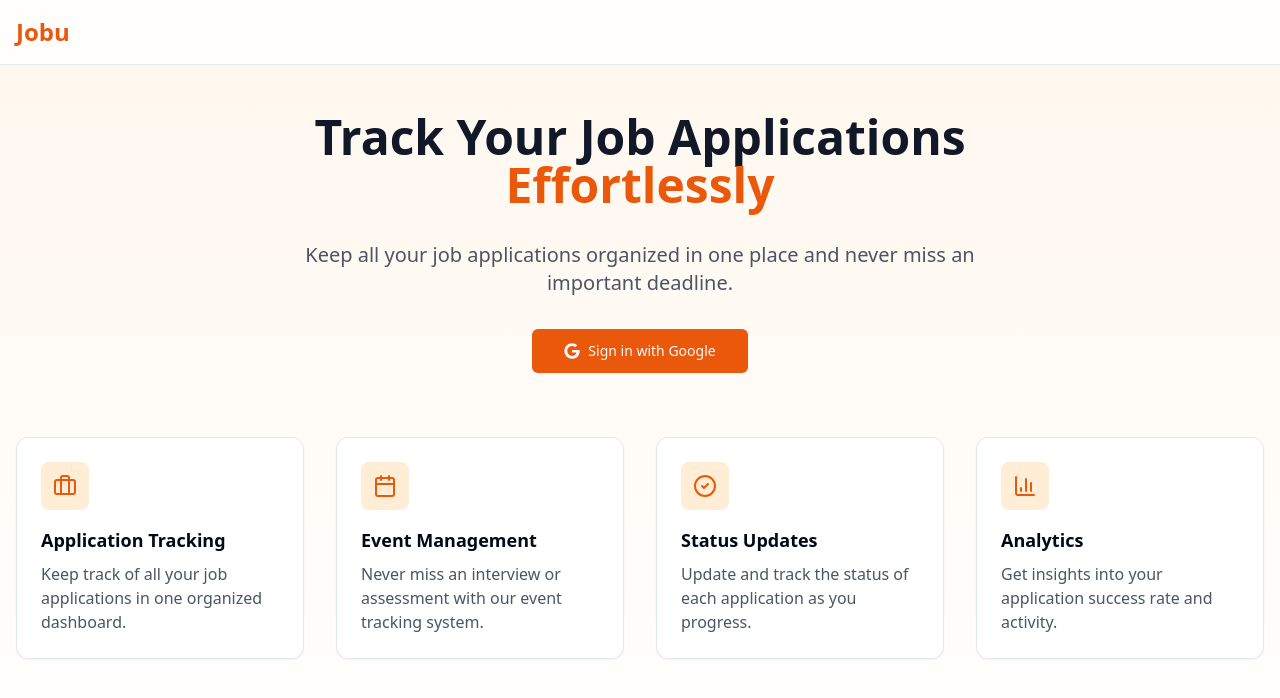
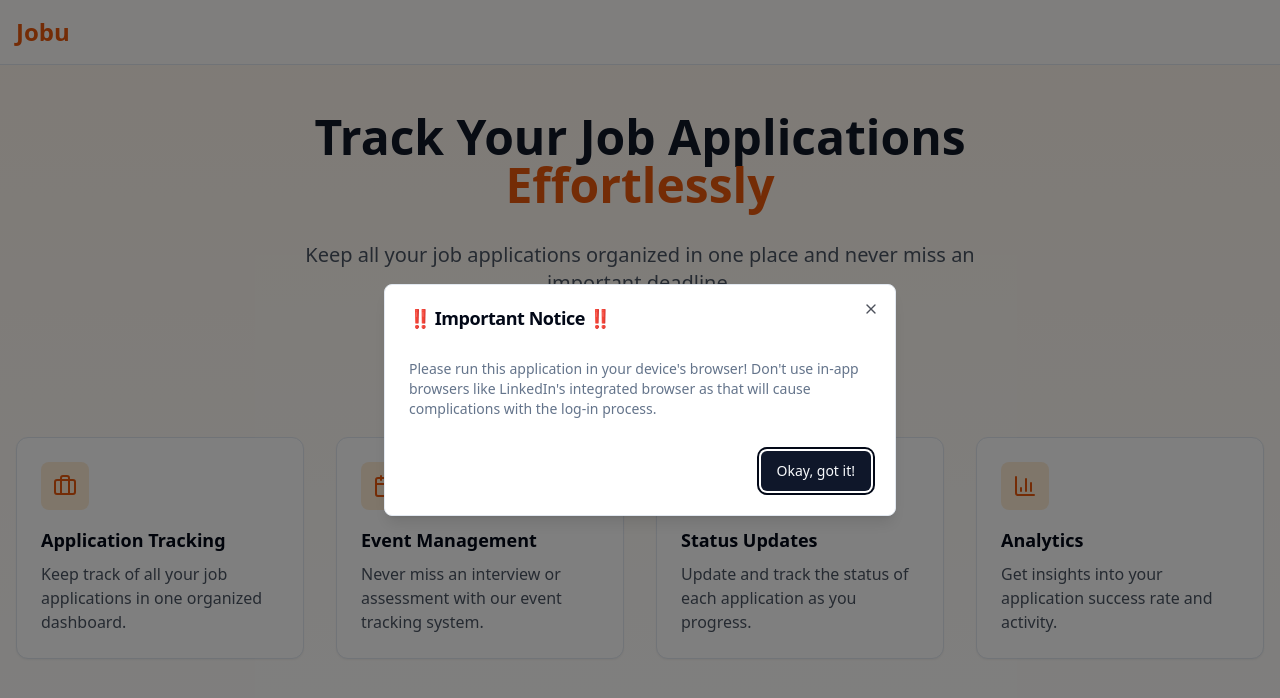
Before and after one commit to darrny/Jobu, a Next.js app: page / in a window 1280 px wide. Shown: the top 698 px of the page. Built offline with nearby package versions, Linux system fonts and the light colour scheme; no server answers.

Commit message:
Added a warning for users

```diff
--- a/src/app/page.tsx
+++ b/src/app/page.tsx
@@ -8,11 +8,19 @@ import { useToast } from '@/components/ui/use-toast';
 import Dashboard from './dashboard/page';
 import { FaGoogle } from 'react-icons/fa';
 import { Briefcase, Calendar, CheckCircle2, BarChart3 } from 'lucide-react';
+import {
+  Dialog,
+  DialogContent,
+  DialogDescription,
+  DialogFooter,
+  DialogTitle,
+} from "@/components/ui/dialog";
 
 export default function Home() {
   const [user, setUser] = useState<User | null>(null);
   const [isLoading, setIsLoading] = useState(true);
   const [isSigningIn, setIsSigningIn] = useState(false);
+  const [showWarning, setShowWarning] = useState(true);
   const { toast } = useToast();
   const provider = new GoogleAuthProvider();
 
@@ -55,8 +63,23 @@ export default function Home() {
     );
   }
 
-  if (!user) {
   return (
+    <>
+      <Dialog open={showWarning} onOpenChange={setShowWarning}>
+        <DialogContent>
+          <DialogTitle>‼️ Important Notice ‼️</DialogTitle>
+          <DialogDescription className="py-4">
+            Please run this application in your device's browser! Don't use in-app browsers like LinkedIn's integrated browser as that will cause complications with the log-in process.
+          </DialogDescription>
+          <DialogFooter>
+            <Button onClick={() => setShowWarning(false)}>
+              Okay, got it!
+            </Button>
+          </DialogFooter>
+        </DialogContent>
+      </Dialog>
+
+      {!user ? (
         <div className="min-h-screen bg-gradient-to-b from-orange-50 to-white">
           {/* Header */}
           <header className="border-b bg-white/80 backdrop-blur-sm">
@@ -131,8 +154,9 @@ export default function Home() {
             </div>
           </div>
         </div>
+      ) : (
+        <Dashboard />
+      )}
+    </>
   );
 }
-
-  return <Dashboard />;
-}
```
Lines whose indentation alone changed are shown as unchanged.
